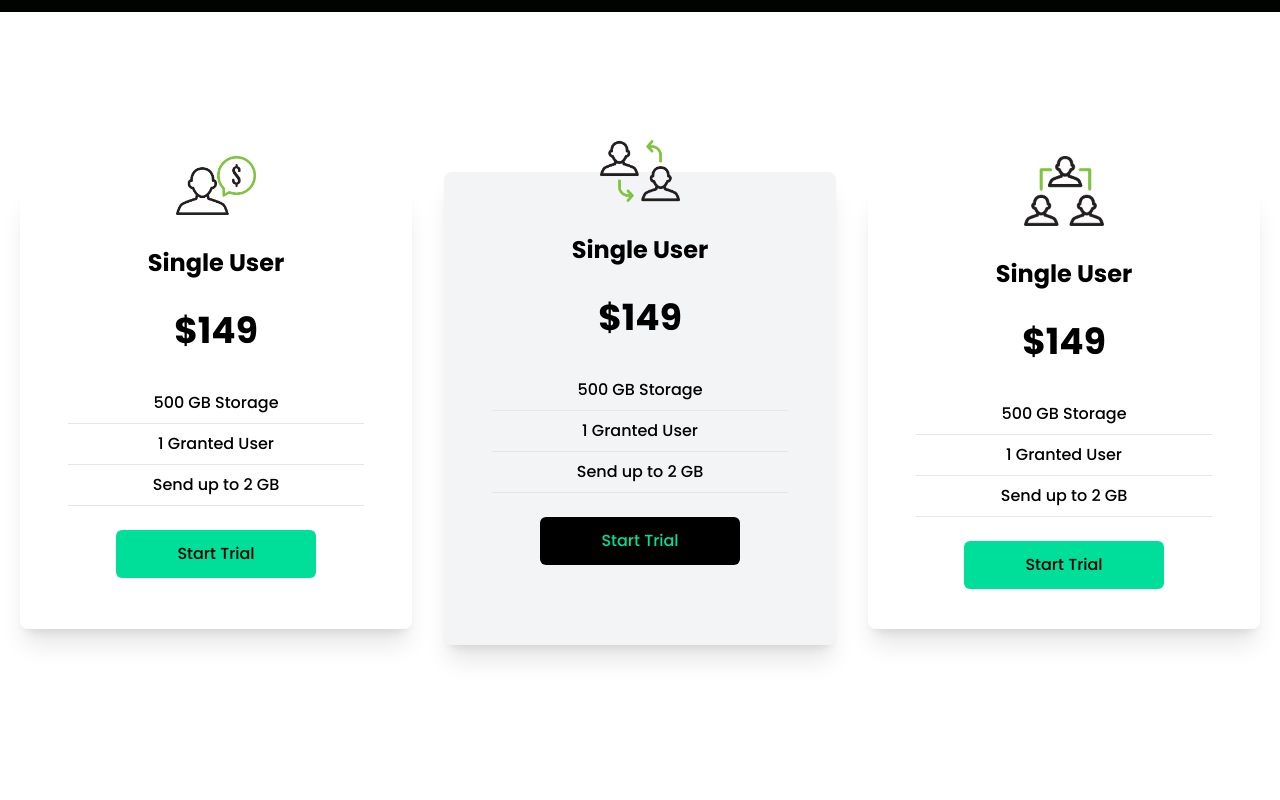
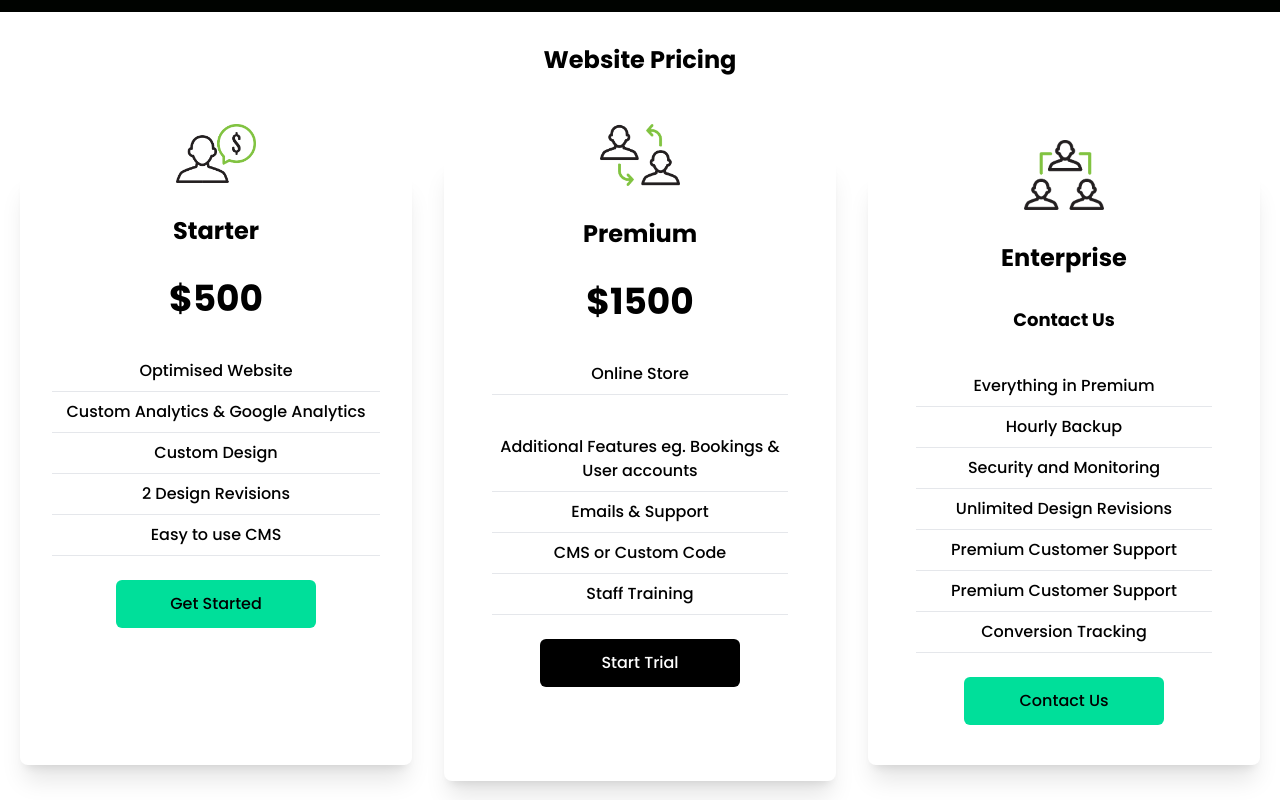
Before and after one commit to brandonzane/digitol-landing-page, a React (Create React App) app: page / in a window 1280 px wide. Shown: the part 1780-2580 px from the top of the page. Built offline with nearby package versions, Linux system fonts and the light colour scheme.

Commit message:
Added email functionality

```diff
--- a/src/components/Cards.jsx
+++ b/src/components/Cards.jsx
@@ -1,45 +1,79 @@
-import React from 'react';
-import Single from '../assets/single.png'
-import Double from '../assets/double.png'
-import Triple from '../assets/triple.png'
+import React from "react";
+import Single from "../assets/single.png";
+import Double from "../assets/double.png";
+import Triple from "../assets/triple.png";
 
 const Cards = () => {
   return (
-    <div className='w-full py-[10rem] px-4 bg-white'>
-      <div className='max-w-[1240px] mx-auto grid md:grid-cols-3 gap-8'>
-          <div className='w-full shadow-xl flex flex-col p-4 my-4 rounded-lg hover:scale-105 duration-300'>
-              <img className='w-20 mx-auto mt-[-3rem] bg-white' src={Single} alt="/" />
-              <h2 className='text-2xl font-bold text-center py-8'>Single User</h2>
-              <p className='text-center text-4xl font-bold'>$149</p>
-              <div className='text-center font-medium'>
-                  <p className='py-2 border-b mx-8 mt-8'>500 GB Storage</p>
-                  <p className='py-2 border-b mx-8'>1 Granted User</p>
-                  <p className='py-2 border-b mx-8'>Send up to 2 GB</p>
-              </div>
-              <button className='bg-[#00df9a] w-[200px] rounded-md font-medium my-6 mx-auto px-6 py-3'>Start Trial</button>
+    <div className="w-full py-[2rem] px-4 bg-white">
+      <h1 className="text-black text-2xl font-bold text-center pb-20">
+        Website Pricing
+      </h1>
+      <div className="max-w-[1240px] mx-auto grid md:grid-cols-3 gap-8">
+        <div className="w-full shadow-xl flex flex-col p- my-4 rounded-lg hover:scale-105 duration-300">
+          <img
+            className="w-20 mx-auto mt-[-3rem] bg-white"
+            src={Single}
+            alt="/"
+          />
+          <h2 className="text-2xl font-bold text-center py-8">Starter</h2>
+          <p className="text-center text-4xl font-bold">$500</p>
+          <div className="text-center font-medium">
+            <p className="py-2 border-b mx-8 mt-8">Optimised Website</p>
+            <p className="py-2 border-b mx-8">
+              {" "}
+              Custom Analytics & Google Analytics
+            </p>
+            <p className="py-2 border-b mx-8">Custom Design</p>
+            <p className="py-2 border-b mx-8">2 Design Revisions</p>
+            <p className="py-2 border-b mx-8">Easy to use CMS</p>
           </div>
-          <div className='w-full shadow-xl bg-gray-100 flex flex-col p-4 md:my-0 my-8 rounded-lg hover:scale-105 duration-300'>
-              <img className='w-20 mx-auto mt-[-3rem] bg-transparent' src={Double} alt="/" />
-              <h2 className='text-2xl font-bold text-center py-8'>Single User</h2>
-              <p className='text-center text-4xl font-bold'>$149</p>
-              <div className='text-center font-medium'>
-                  <p className='py-2 border-b mx-8 mt-8'>500 GB Storage</p>
-                  <p className='py-2 border-b mx-8'>1 Granted User</p>
-                  <p className='py-2 border-b mx-8'>Send up to 2 GB</p>
-              </div>
-              <button className='bg-black text-[#00df9a] w-[200px] rounded-md font-medium my-6 mx-auto px-6 py-3'>Start Trial</button>
+          <button className="bg-[#00df9a] w-[200px] rounded-md font-medium my-6 mx-auto px-6 py-3">
+            Get Started
+          </button>
+        </div>
+        <div className="w-full shadow-xl bg-white flex flex-col p-4 md:my-0 my-8 rounded-lg hover:scale-105 duration-300">
+          <img
+            className="w-20 mx-auto mt-[-3rem] bg-transparent"
+            src={Double}
+            alt="/"
+          />
+          <h2 className="text-2xl font-bold text-center py-8">Premium</h2>
+          <p className="text-center text-4xl font-bold">$1500</p>
+          <div className="text-center font-medium">
+            <p className="py-2 border-b mx-8 mt-8">Online Store</p>
+            <p className="py-2 border-b mx-8 mt-8">
+              Additional Features eg. Bookings & User accounts
+            </p>
+            <p className="py-2 border-b mx-8">Emails & Support</p>
+            <p className="py-2 border-b mx-8">CMS or Custom Code</p>
+            <p className="py-2 border-b mx-8">Staff Training</p>
           </div>
-          <div className='w-full shadow-xl flex flex-col p-4 my-4 rounded-lg hover:scale-105 duration-300'>
-              <img className='w-20 mx-auto mt-[-3rem] bg-white' src={Triple} alt="/" />
-              <h2 className='text-2xl font-bold text-center py-8'>Single User</h2>
-              <p className='text-center text-4xl font-bold'>$149</p>
-              <div className='text-center font-medium'>
-                  <p className='py-2 border-b mx-8 mt-8'>500 GB Storage</p>
-                  <p className='py-2 border-b mx-8'>1 Granted User</p>
-                  <p className='py-2 border-b mx-8'>Send up to 2 GB</p>
-              </div>
-              <button className='bg-[#00df9a] w-[200px] rounded-md font-medium my-6 mx-auto px-6 py-3'>Start Trial</button>
+          <button className="bg-black text-white w-[200px] rounded-md font-medium my-6 mx-auto px-6 py-3">
+            Start Trial
+          </button>
+        </div>
+        <div className="w-full shadow-xl flex flex-col p-4 my-4 rounded-lg hover:scale-105 duration-300">
+          <img
+            className="w-20 mx-auto mt-[-3rem] bg-white"
+            src={Triple}
+            alt="/"
+          />
+          <h2 className="text-2xl font-bold text-center py-8">Enterprise</h2>
+          <p className="text-center text-lg font-bold">Contact Us</p>
+          <div className="text-center font-medium">
+            <p className="py-2 border-b mx-8 mt-8">Everything in Premium</p>
+            <p className="py-2 border-b mx-8">Hourly Backup</p>
+            <p className="py-2 border-b mx-8">Security and Monitoring</p>
+            <p className="py-2 border-b mx-8">Unlimited Design Revisions</p>
+            <p className="py-2 border-b mx-8">Premium Customer Support</p>
+            <p className="py-2 border-b mx-8">Premium Customer Support</p>
+            <p className="py-2 border-b mx-8">Conversion Tracking</p>
           </div>
+          <button className="bg-[#00df9a] w-[200px] rounded-md font-medium my-6 mx-auto px-6 py-3">
+            Contact Us
+          </button>
+        </div>
       </div>
     </div>
   );
```
Also changed, not shown: actions/sendEmail.ts (added, +45 -0 lines), email/contact-form-email.tsx (added, +44 -0 lines), framer-motion.d.ts (added, +13 -0 lines), lib/hooks.ts (added, +21 -0 lines), lib/utils.ts (added, +26 -0 lines), package.json (+15 -3 lines), react.d.ts (added, +14 -0 lines), src/App.js (+7 -7 lines), 2 other files (tests, documents, lock files or other folders).
